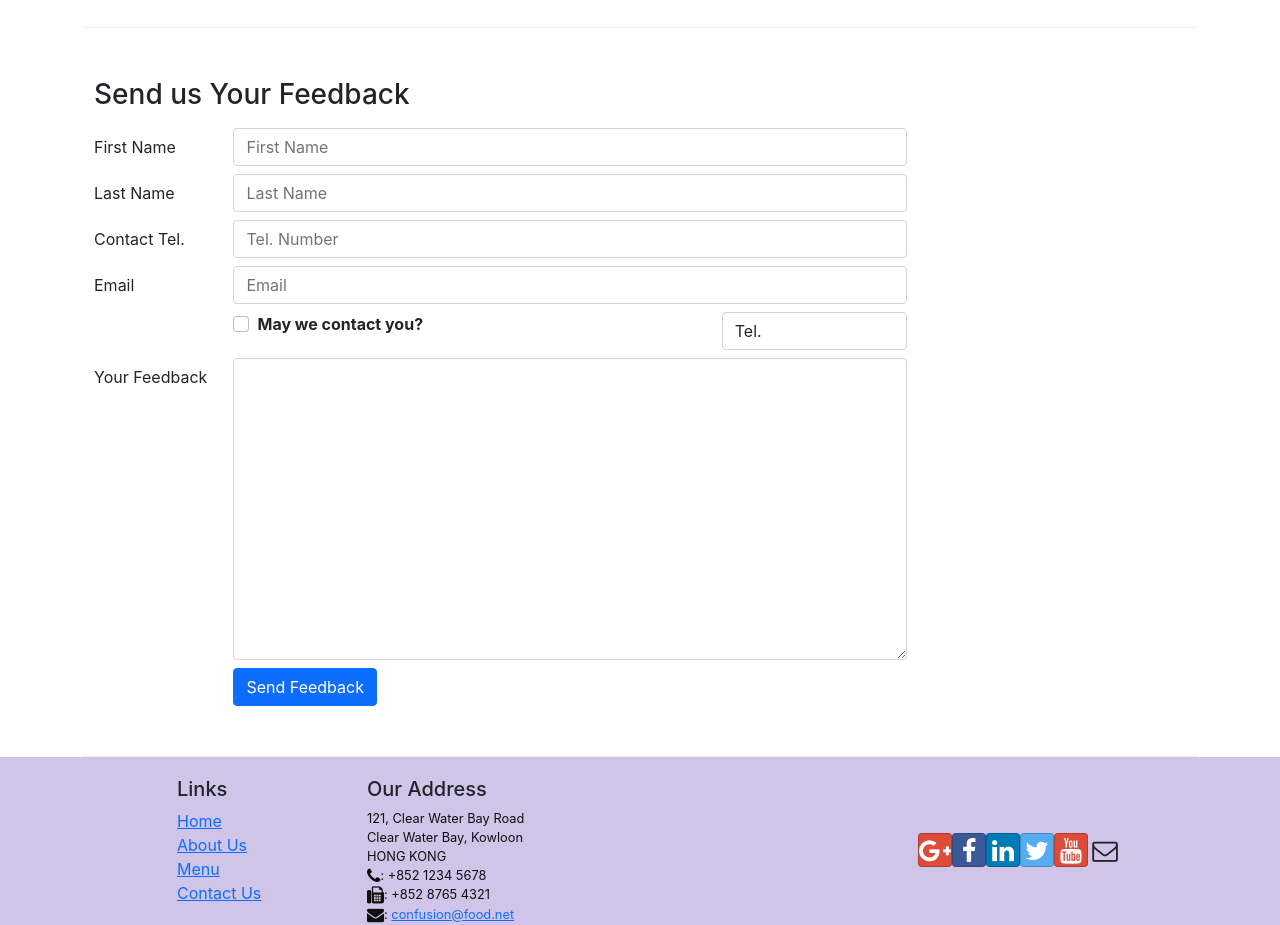
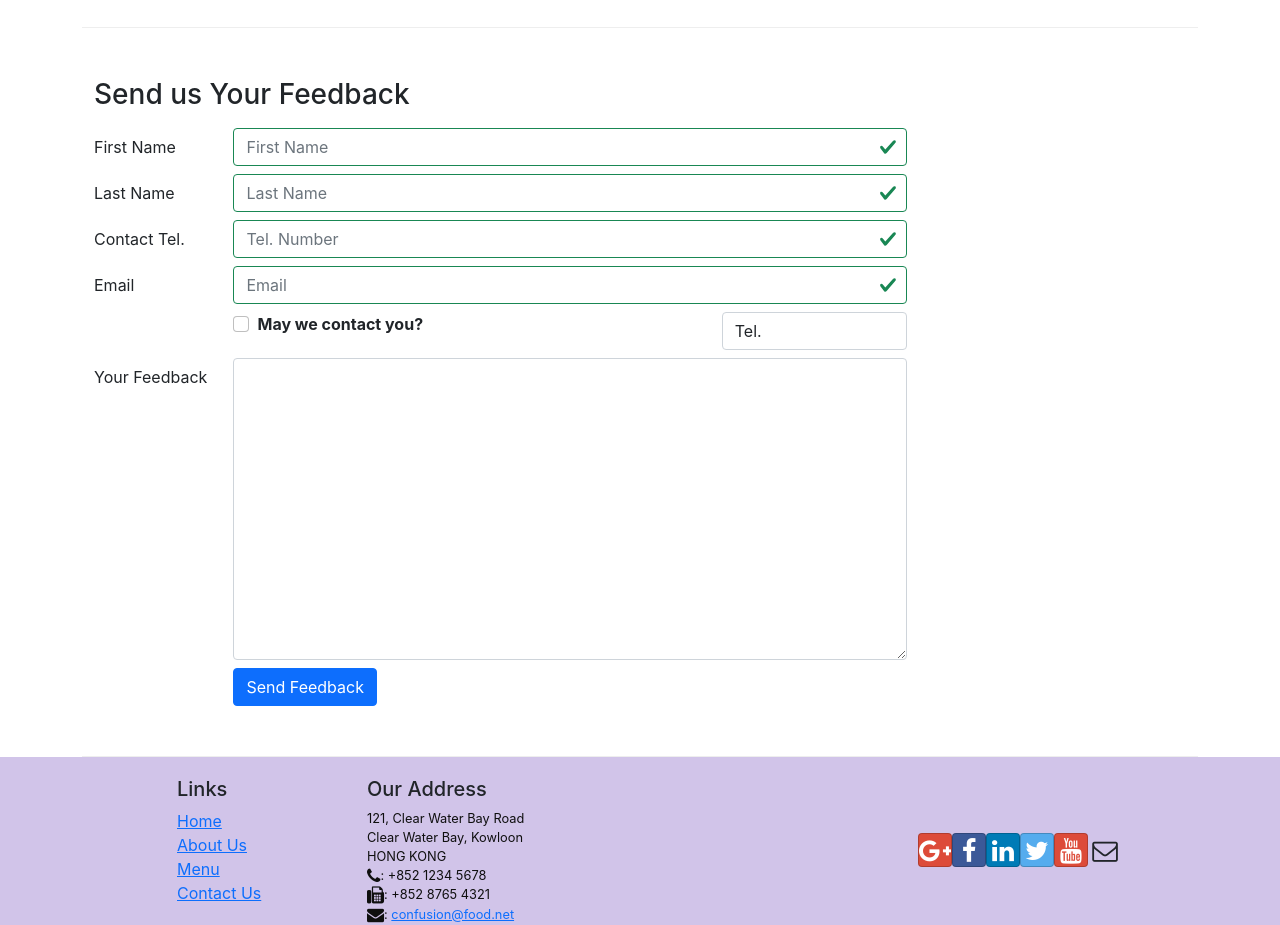
Before and after one commit to technophile22/Ristorante-ConFusion, a React (Create React App) app: page /contactus in a window 1280 px wide. Shown: the part 820-1745 px from the top of the page. Built offline with nearby package versions, Linux system fonts and the light colour scheme.

Commit message:
Controlled Form Validation

```diff
--- a/src/components/ContactComponent.js
+++ b/src/components/ContactComponent.js
@@ -1,5 +1,5 @@
 import React, {Component} from 'react';
-import {Breadcrumb, BreadcrumbItem, Button, Form, FormGroup, Input, Label, Col} from 'reactstrap';
+import {Breadcrumb, BreadcrumbItem, Button, Form, FormGroup, Input, Label, Col, Row, FormFeedback} from 'reactstrap';
 import {Link} from 'react-router-dom';
 
 class Contact extends Component{
@@ -14,10 +14,17 @@
             email: '',
             agree: false,
             contactType: 'Tel.',
-            message: ''
+            message: '',
+            touched: {
+                firstname:false,
+                lastname:false,
+                telnum:false,
+                email:false
+            }
         }
-        this.handleSubmit=this.handleSubmit.bind(this);
-        this.handleInputChange=this.handleInputChange.bind(this);
+        this.handleSubmit = this.handleSubmit.bind(this);
+        this.handleInputChange = this.handleInputChange.bind(this);
+        this.handleBlur = this.handleBlur.bind(this);
     }
 
     handleInputChange(event) {
@@ -36,7 +43,43 @@
         event.preventDefault();
 
     }
+
+    handleBlur = (field) => (evt) => {
+        this.setState({
+            touched : { ...this.state.touched, [field] : true}
+        });
+    }
+
+    validate(firstname, lastname, telnum, email) {
+        const errors ={
+            firstname :'',
+            lastname :'',
+            telnum :'',
+            email :''
+        };
+        if(this.state.touched.firstname && firstname.length < 3)
+            errors.firstname='First Name should be >= 3 characters';
+          else if(this.state.touched.firstname && firstname.length > 10)
+            errors.firstname='First Name should be <= 10 characters';
+
+            if(this.state.touched.lastname && lastname.length < 3)
+            errors.lastname='Last Name should be >= 3 characters';
+          else if(this.state.touched.lastname && lastname.length > 10)
+            errors.lastname='Last Name should be <= 10 characters';
+
+            const reg =/^\d+$/;
+            if(this.state.touched.telnum && !reg.test(telnum))
+                errors.telnum = 'Tel. Number should contain only numbers';
+
+            if(this.state.touched.email && email.split('').filter(x => x==='@').length !==1)
+                errors.email = 'Email should contain a @';
+
+            return errors;
+    }
     render() {
+
+        const errors = this.validate(this.state.firstname, this.state.lastname, this.state.telnum, this.state.email);
+
         return(
             <div className="container">
                 <div className="row">
@@ -88,7 +131,14 @@
                                     <Input type="text" id="firstname" name="firstname"
                                     placeholder="First Name"
                                     value={this.state.firstname}
+                                    valid = {errors.firstname ===''}
+                                    invalid = {errors.firstname !==''}
+                                    onBlur = {this.handleBlur('firstname')}
                                     onChange={this.handleInputChange} />
+                                    <FormFeedback>
+                                        {errors.firstname}
+                                    </FormFeedback>
+
 
 
                                 </Col>
@@ -99,7 +149,13 @@
                                     <Input type="text" id="lastname" name="lastname"
                                     placeholder="Last Name"
                                     value={this.state.lastname}
+                                    valid = {errors.lastname ===''}
+                                    invalid = {errors.lastname !==''}
+                                    onBlur = {this.handleBlur('lastname')}
                                     onChange={this.handleInputChange} />
+                                    <FormFeedback>
+                                        {errors.lastname}
+                                    </FormFeedback>
 
                                 </Col>
                             </FormGroup>
@@ -109,7 +165,13 @@
                                     <Input type="tel" id="telnum" name="telnum"
                                     placeholder="Tel. Number"
                                     value={this.state.telnum}
+                                    valid = {errors.telnum ===''}
+                                    invalid = {errors.telnum !==''}
+                                    onBlur = {this.handleBlur('telnum')}
                                     onChange={this.handleInputChange}/>
+                                    <FormFeedback>
+                                        {errors.telnum}
+                                    </FormFeedback>
 
                                 </Col>
                             </FormGroup>
@@ -119,7 +181,13 @@
                                     <Input type="email" id="email" name="email"
                                     placeholder="Email"
                                     value={this.state.email}
+                                    valid = {errors.email ===''}
+                                    invalid = {errors.email !==''}
+                                    onBlur = {this.handleBlur('email')}
                                     onChange={this.handleInputChange} />
+                                    <FormFeedback>
+                                        {errors.email}
+                                    </FormFeedback>
 
                                 </Col>
                             </FormGroup>
```
